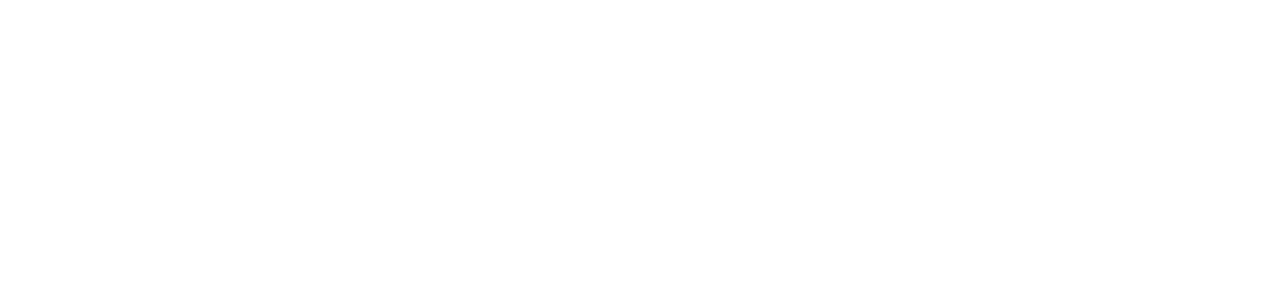
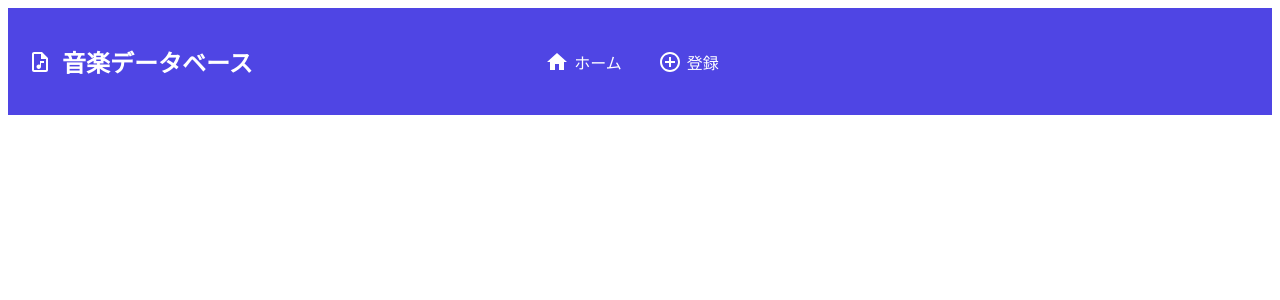
Before and after one commit to h4ruru/Hackathon, a React (Create React App) app in the folder my-app/: page / in a window 1280 px wide. Shown: the top 300 px of the page. Built offline with nearby package versions, Linux system fonts and the light colour scheme.

Commit message:
ヘッダーを追加

```diff
--- a/my-app/package.json
+++ b/my-app/package.json
@@ -3,9 +3,14 @@
   "version": "0.1.0",
   "private": true,
   "dependencies": {
+    "@emotion/react": "^11.14.0",
+    "@emotion/styled": "^11.14.0",
+    "@mui/icons-material": "^6.2.1",
+    "@mui/material": "^6.2.1",
     "cra-template": "1.2.0",
     "react": "^19.0.0",
     "react-dom": "^19.0.0",
+    "react-router-dom": "^7.1.0",
     "react-scripts": "^5.0.1",
     "web-vitals": "^4.2.4"
   },
--- a/my-app/src/App.js
+++ b/my-app/src/App.jsx
@@ -1,9 +1,11 @@
 
 import './App.css';
+import Header from './components/header.jsx';
 
 function App() {
   return (
     <>
+      <Header />
     </>
   );
 }
--- a/my-app/src/components/css_folder/header.css
+++ b/my-app/src/components/css_folder/header.css
@@ -0,0 +1,59 @@
+/* ヘッダー全体 */
+.header {
+  display: grid;
+  grid-template-columns: 1fr auto 1fr;
+  align-items: center;
+  background-color: #4f45e4;
+  color: white;
+  padding: 20px 20px;
+  font-family: "Arial", sans-serif;
+}
+
+/* 左側（ロゴとタイトル） */
+.header-left {
+  display: flex;
+  align-items: center;
+}
+
+.header-icon-logo {
+  width: 32px;
+  height: 32px;
+  margin-right: 10px;
+}
+
+.header-title {
+  font-size: 24px;
+  font-weight: bold;
+}
+
+/* 中央（ナビゲーション） */
+.header-center {
+  display: flex;
+  align-items: center;
+  gap: 20px;
+  justify-content: center;
+}
+
+.header-menu {
+  display: flex;
+  align-items: center;
+  cursor: pointer;
+  color: white;
+  text-decoration: none;
+  transition: opacity 0.2s ease;
+  margin-right: 1rem;
+}
+
+.header-menu:hover {
+  opacity: 0.8;
+}
+
+.header-icon {
+  width: 24px;
+  height: 24px;
+  margin-right: 5px;
+}
+
+.header-menu span {
+  font-size: 16px;
+}
--- /dev/null
+++ b/my-app/src/components/header.jsx
@@ -0,0 +1,33 @@
+import React from "react";
+import './css_folder/header.css'; // CSS ファイルをインポート
+import HomeIcon from "@mui/icons-material/Home";
+// import AddIcon from "@mui/icons-material/Add";
+import AudioFileOutlinedIcon from '@mui/icons-material/AudioFileOutlined';
+import AddCircleOutlineOutlinedIcon from '@mui/icons-material/AddCircleOutlineOutlined';
+
+function Header() {
+  return (
+    <header className="header">
+      <div className="header-left">
+        {/* ロゴとタイトル */}
+        <AudioFileOutlinedIcon className="header-icon-logo" />
+        <p><span className="header-title">音楽データベース</span></p>
+      </div>
+
+      <div className="header-center">
+        {/* ホームボタン */}
+        <div className="header-menu">
+          <HomeIcon className="header-icon" />
+          <span>ホーム</span>
+        </div>
+        {/* 登録ボタン */}
+        <div className="header-menu">
+          <AddCircleOutlineOutlinedIcon className="header-icon" />
+          <span>登録</span>
+        </div>
+      </div>
+    </header>
+  );
+}
+
+export default Header;
--- a/my-app/src/index.js
+++ b/my-app/src/index.js
@@ -1,6 +1,5 @@
 import React from 'react';
 import ReactDOM from 'react-dom/client';
-import './index.css';
 import App from './App';
 
 
```
Also changed, not shown: my-app/src/components/header.js (deleted), 1 other file (tests, documents, lock files or other folders).
